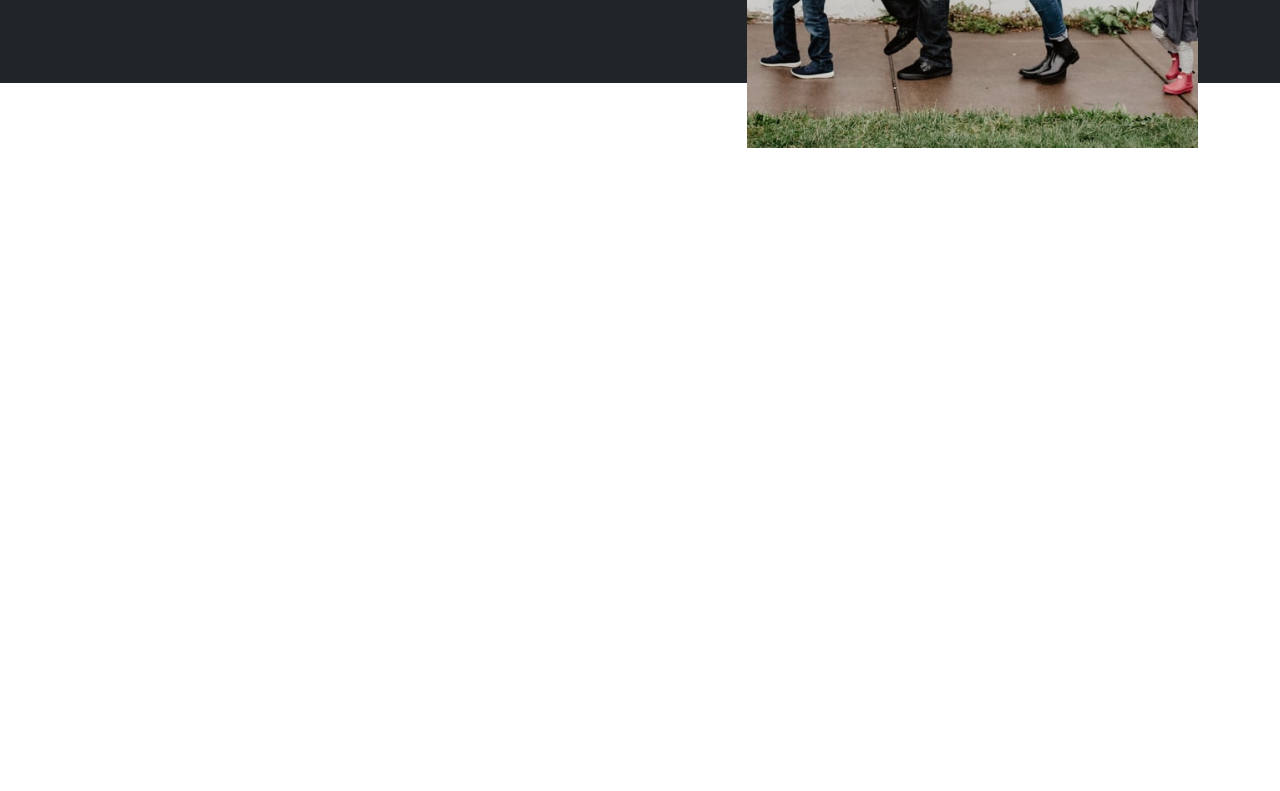
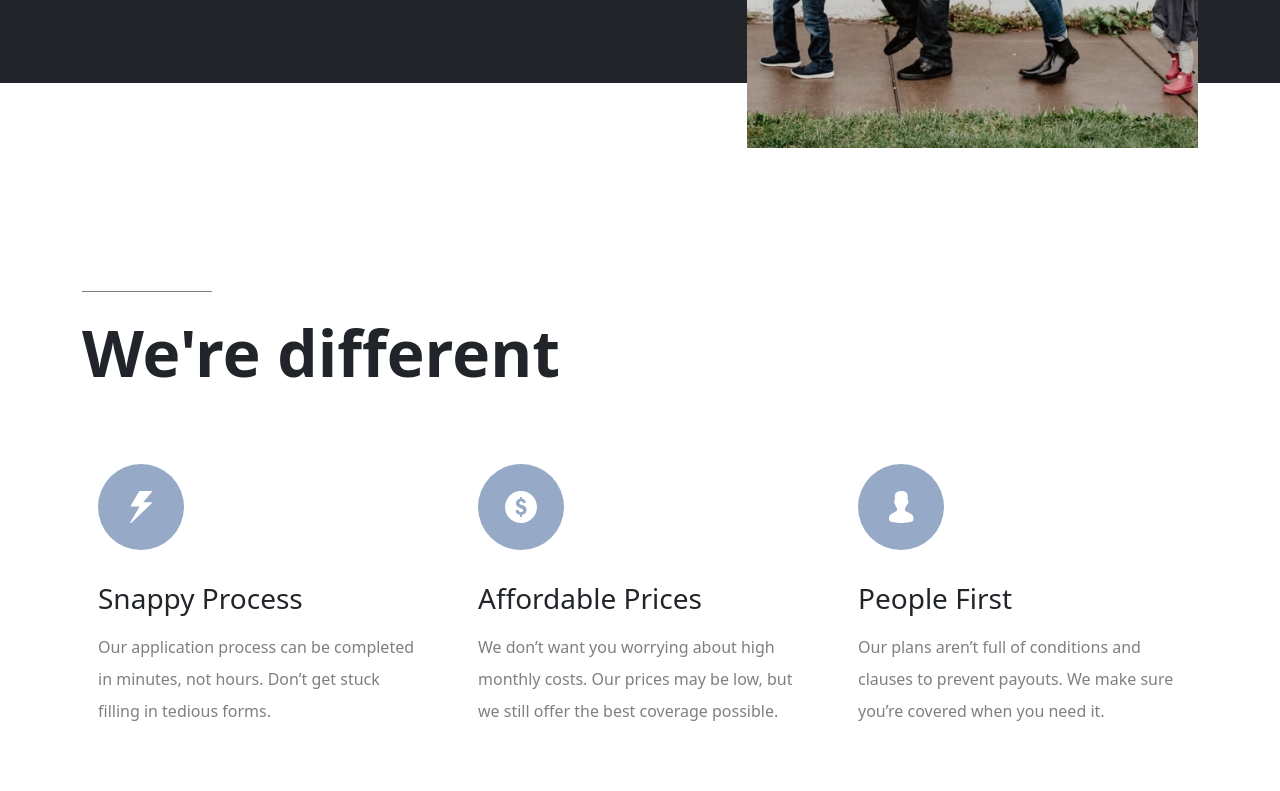
Before and after one commit to styrexx/insure-landing-page, a website: page index.html in a window 1280 px wide. Shown: the part 539-1330 px from the top of the page. Before the commit the page ends 800 px from the top, so only its background shows below. Drawn offline with nearby package versions, Linux system fonts and the light colour scheme.

Commit message:
add the secend Section

```diff
--- a/index.html
+++ b/index.html
@@ -68,8 +68,10 @@
         <div
           class="row justify-content-between flex-column-reverse flex-lg-row align-items-center align-items-lg-start"
         >
-          <div class="content col-lg-6 pt-3 pt-lg-0 text-center text-lg-start">
-            <h1 class="display-3">Humanizing your insurance.</h1>
+          <div class="content p-3 col-lg-6 text-center text-lg-start">
+            <h1 class="sp-head display-3 pt-4 position-relative fw-bold">
+              Humanizing your insurance.
+            </h1>
             <p class="lead">
               Get your life insurance coverage easier and faster. We blend our
               expertise and technology to help you find the plan that’s right
@@ -91,6 +93,71 @@
         </div>
       </div>
     </section>
+
+    <!-- why Ass -->
+    <section class="pt-10">
+      <div class="container py-5 text-center text-lg-start">
+        <h1 class="sp-head display-3 pt-4 position-relative fw-bold">
+          We're different
+        </h1>
+        <div class="row">
+          <div class="col-lg-4">
+            <div class="card border-0 pt-5 mx-w m-auto">
+              <div class="card-img-top img p-3">
+                <img
+                  src="./images/icon-snappy-process.svg"
+                  alt="icon-snappy-process"
+                />
+              </div>
+              <div class="card-body pt-3">
+                <h3 class="card-title">Snappy Process</h3>
+                <p class="card-text text-black-50 fs-6 pt-2 lh-lg">
+                  Our application process can be completed in minutes, not
+                  hours. Don’t get stuck filling in tedious forms.
+                </p>
+              </div>
+            </div>
+          </div>
+
+          <div class="col-lg-4">
+            <div class="card border-0 pt-5 mx-w m-auto">
+              <div class="card-img-top img p-3">
+                <img
+                  src="./images/icon-affordable-prices.svg"
+                  alt="icon-affordable-prices"
+                />
+              </div>
+              <div class="card-body pt-3">
+                <h3 class="card-title">Affordable Prices</h3>
+                <p class="card-text text-black-50 fs-6 pt-2 lh-lg">
+                  We don’t want you worrying about high monthly costs. Our
+                  prices may be low, but we still offer the best coverage
+                  possible.
+                </p>
+              </div>
+            </div>
+          </div>
+          <div class="col-lg-4">
+            <div class="card border-0 pt-5 mx-w m-auto">
+              <div class="card-img-top img p-3">
+                <img
+                  src="./images/icon-people-first.svg"
+                  alt="icon-people-first"
+                />
+              </div>
+              <div class="card-body pt-3">
+                <h3 class="card-title">People First</h3>
+                <p class="card-text text-black-50 fs-6 pt-2 lh-lg">
+                  Our plans aren’t full of conditions and clauses to prevent
+                  payouts. We make sure you’re covered when you need it.
+                </p>
+              </div>
+            </div>
+          </div>
+        </div>
+      </div>
+    </section>
+
     <!-- How we work -->
     <!-- Blog -->
     <!-- Account -->
@@ -98,13 +165,13 @@
     <!-- View plans -->
     <!-- We’re different -->
     <!-- Snappy Process -->
-    <!-- Our application process can be completed in minutes, not hours. Don’t get stuck -->
-    <!-- filling in tedious forms. -->
+    <!-- -->
+    <!--  -->
     <!-- Affordable Prices -->
-    <!-- We don’t want you worrying about high monthly costs. Our prices may be low, but we still offer the best -->
-    <!-- coverage possible. -->
+    <!-- -->
+    <!-- . -->
     <!-- People First -->
-    <!-- Our plans aren’t full of conditions and clauses to prevent payouts. We make sure you’re covered when you need it. -->
+    <!--  -->
     <!-- Find out more about how we work -->
     <!-- How we work -->
     <!-- Our company -->
--- a/sacc/main.scss
+++ b/sacc/main.scss
@@ -1,5 +1,30 @@
+.sp-head::before{
+	content: '';
+	position: absolute;
+	top: 0;
+	width: 130px;
+	height: 1px;
+	background-color: gray;
+	left: 50%;
+	transform: translateX(-50%);
+}
 @media (min-width:991px){
 	.lending-page{
 		height: 550px;
 	}
+	.sp-head::before{
+		left: 0;
+		transform: translateX(0);
+	}
 }
+@media (min-width:1199px){
+	.pt-10{
+		padding-top: 10rem;
+	}
+}
+.w-15{
+	width: 15%;
+}
+.mx-w{
+	max-width: 500px;
+}
```
Also changed, not shown: css/style.css, 1 other file.
